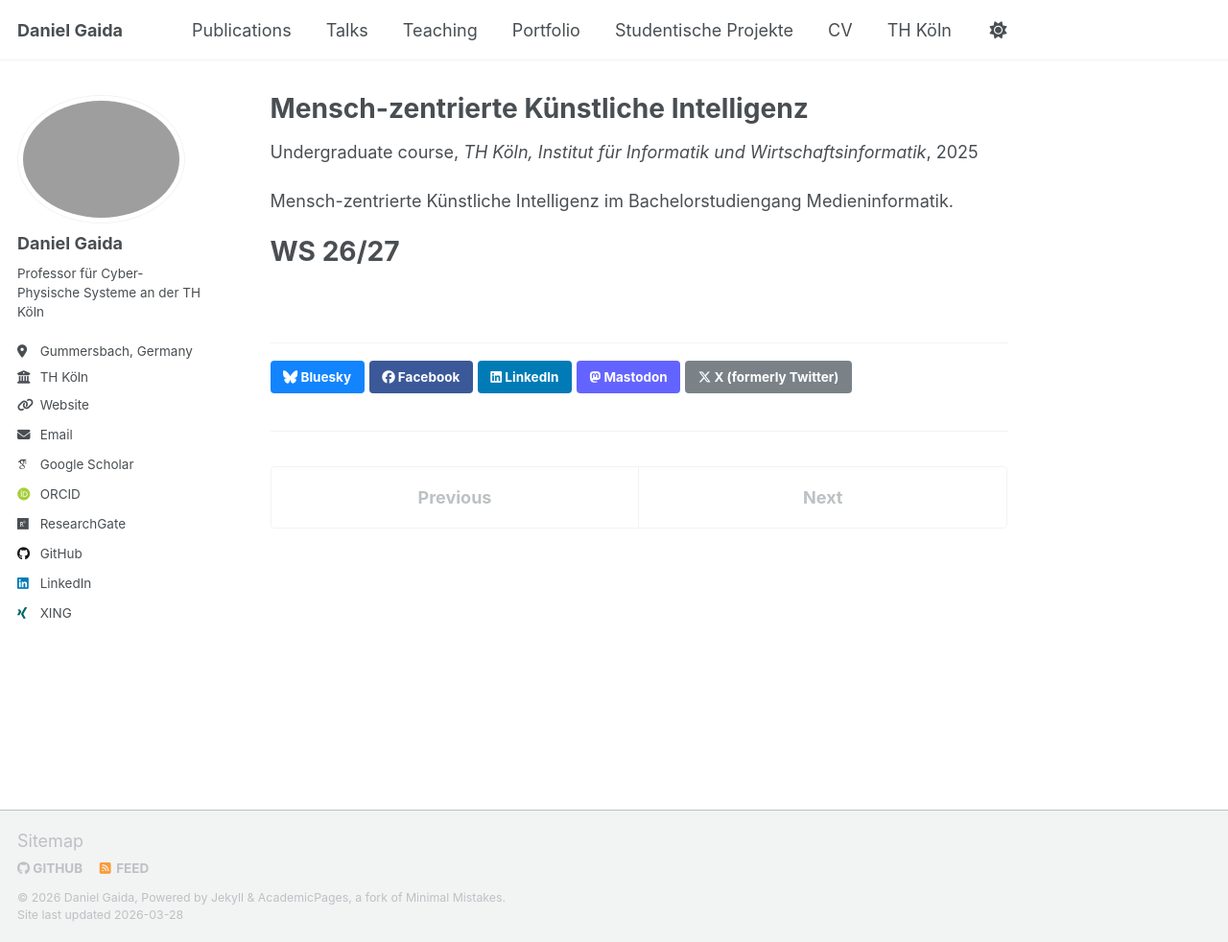
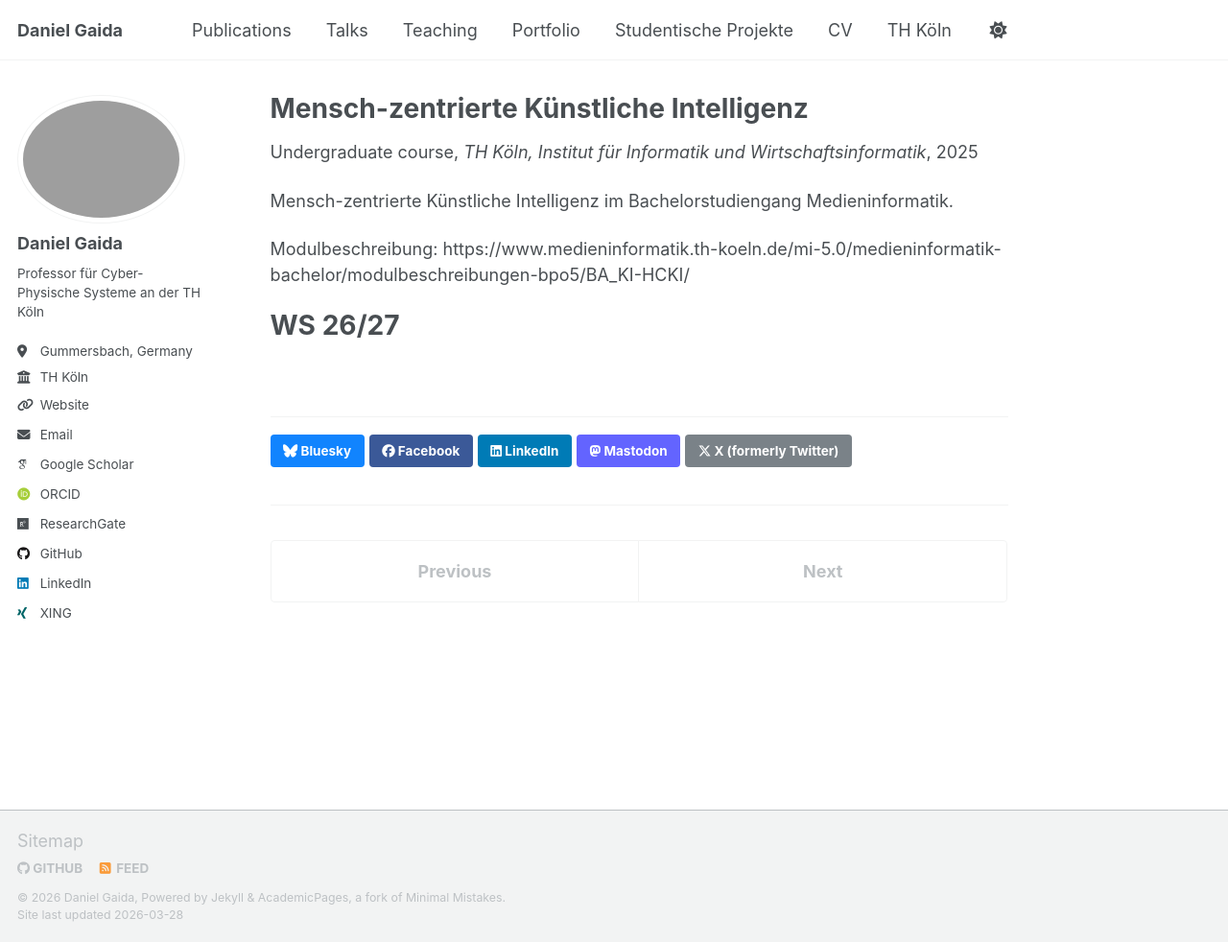
Before and after one commit to dgaida/dgaida.github.io, a Jekyll site: the page built from _teaching/2025-ws-hcki.md, in a window 1280 px wide and 982 px high. Shown: the whole window at 96% size. Built offline with Jekyll 4.4.1, drawn with Linux system fonts in a browser that asks for light colours; some web fonts are replaced; a script that is not in the unit is left out; some of the changed lines change nothing that is shown.

Commit message:
add link

```diff
--- a/_teaching/2025-ws-hcki.md
+++ b/_teaching/2025-ws-hcki.md
@@ -10,5 +10,7 @@ location: "Gummersbach, Germany"
 
 Mensch-zentrierte Künstliche Intelligenz im Bachelorstudiengang Medieninformatik.
 
+Modulbeschreibung: https://www.medieninformatik.th-koeln.de/mi-5.0/medieninformatik-bachelor/modulbeschreibungen-bpo5/BA_KI-HCKI/
+
 WS 26/27
 ======
```
